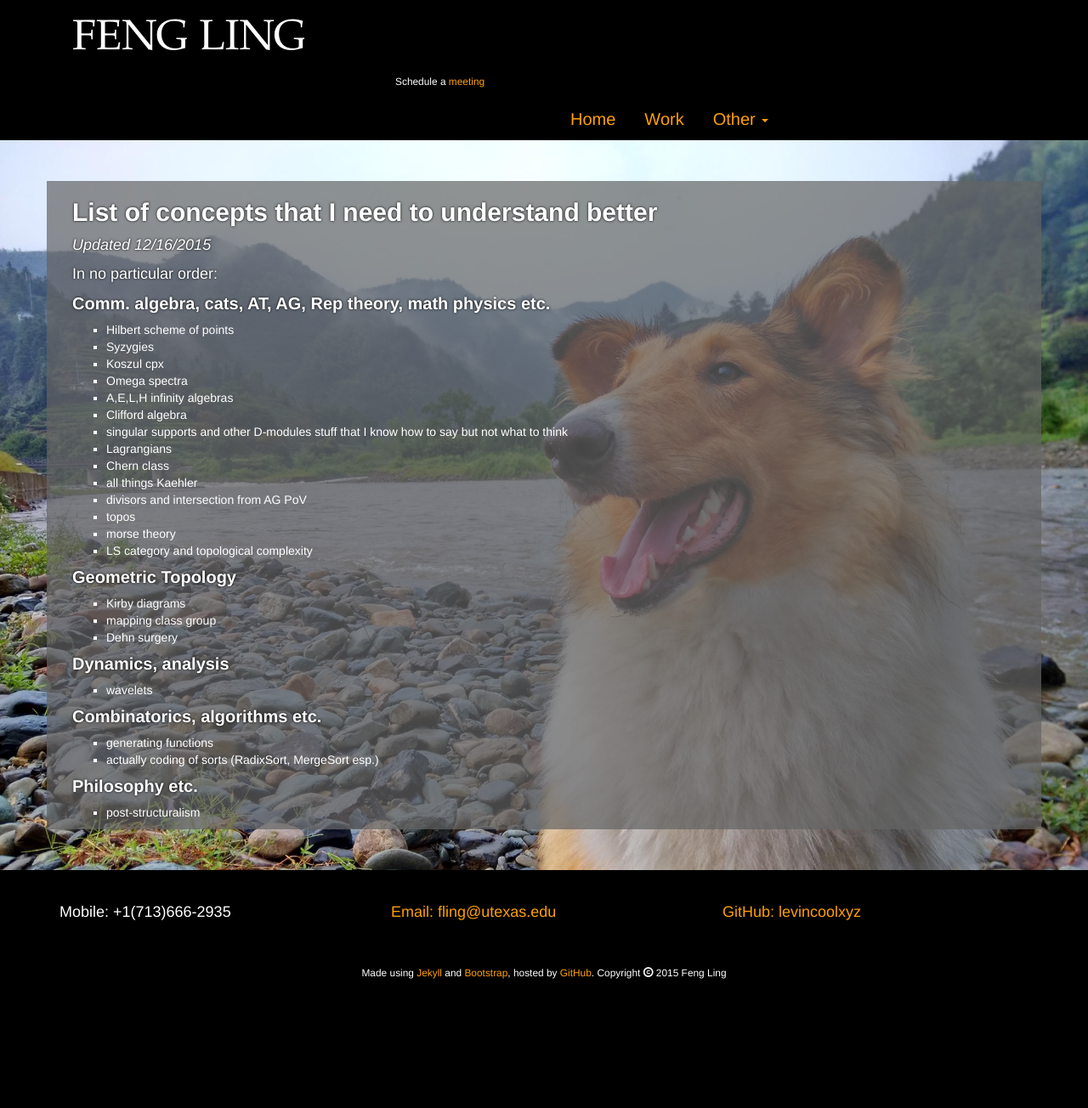
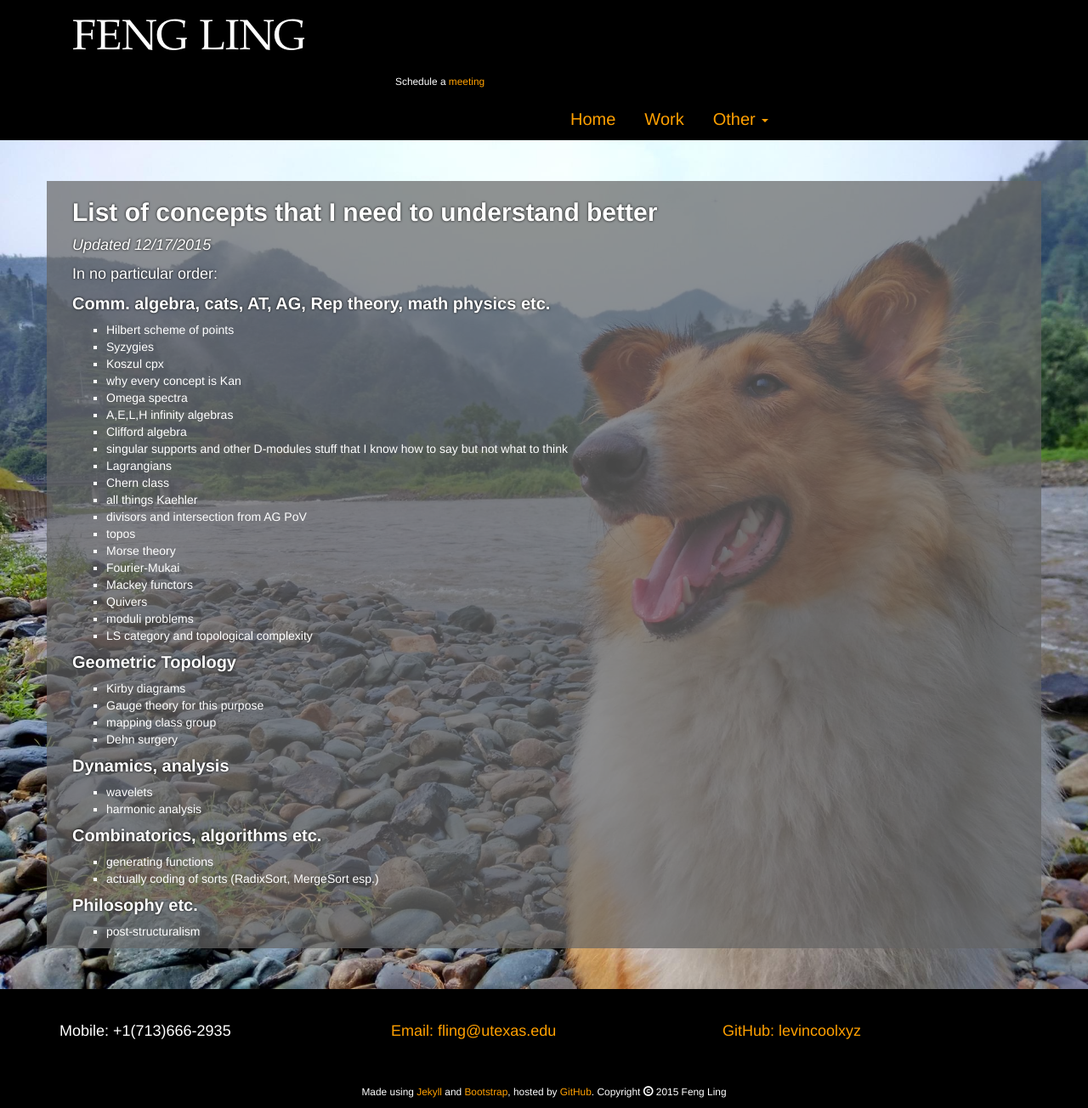
Before and after one commit to levincoolxyz/levincoolxyz.github.io, a Jekyll site: the page built from todo.html, in a window 1280 px wide. Shown: the whole page at 85% size. Built offline with Jekyll 4.4.1, drawn with Linux system fonts in a browser that asks for light colours; before the commit the page ends 1164 px from its top, so only the background shows below that.

Commit message:
new commit

```diff
--- a/todo.html
+++ b/todo.html
@@ -5,7 +5,7 @@ title: Need2Know - Feng Ling
 
 <div id="todo" class="container col-md-10">
 	<h2>List of concepts that I need to understand better</h2>
-	<p><em>Updated 12/16/2015</em></p>
+	<p><em>Updated 12/17/2015</em></p>
 
 	<p>In no particular order:</p>
 
@@ -14,6 +14,7 @@ title: Need2Know - Feng Ling
 	  <li>Hilbert scheme of points</li>
 	  <li>Syzygies</li>
 	  <li>Koszul cpx</li>
+	  <li>why every concept is Kan</li>
 	  <li>Omega spectra</li>
 	  <li>A,E,L,H infinity algebras</li>
 	  <li>Clifford algebra</li>
@@ -23,13 +24,18 @@ title: Need2Know - Feng Ling
 	  <li>all things Kaehler</li>
 	  <li>divisors and intersection from AG PoV</li>
 	  <li>topos</li>
-	  <li>morse theory</li>
+	  <li>Morse theory</li>
+	  <li>Fourier-Mukai</li>
+	  <li>Mackey functors</li>
+	  <li>Quivers</li>
+	  <li>moduli problems</li>
 	  <li>LS category and topological complexity</li>
 	</ul>
 
 	<h4>Geometric Topology</h4>
 	<ul style="list-style-type:square">
 	  <li>Kirby diagrams</li>
+	  <li>Gauge theory for this purpose</li>
 	  <li>mapping class group</li>
 	  <li>Dehn surgery</li>
 	</ul>
@@ -37,6 +43,7 @@ title: Need2Know - Feng Ling
 	<h4>Dynamics, analysis</h4>
 	<ul style="list-style-type:square">
 	  <li>wavelets</li>
+	  <li>harmonic analysis</li>
 	</ul>
 
 	<h4>Combinatorics, algorithms etc.</h4>
```
